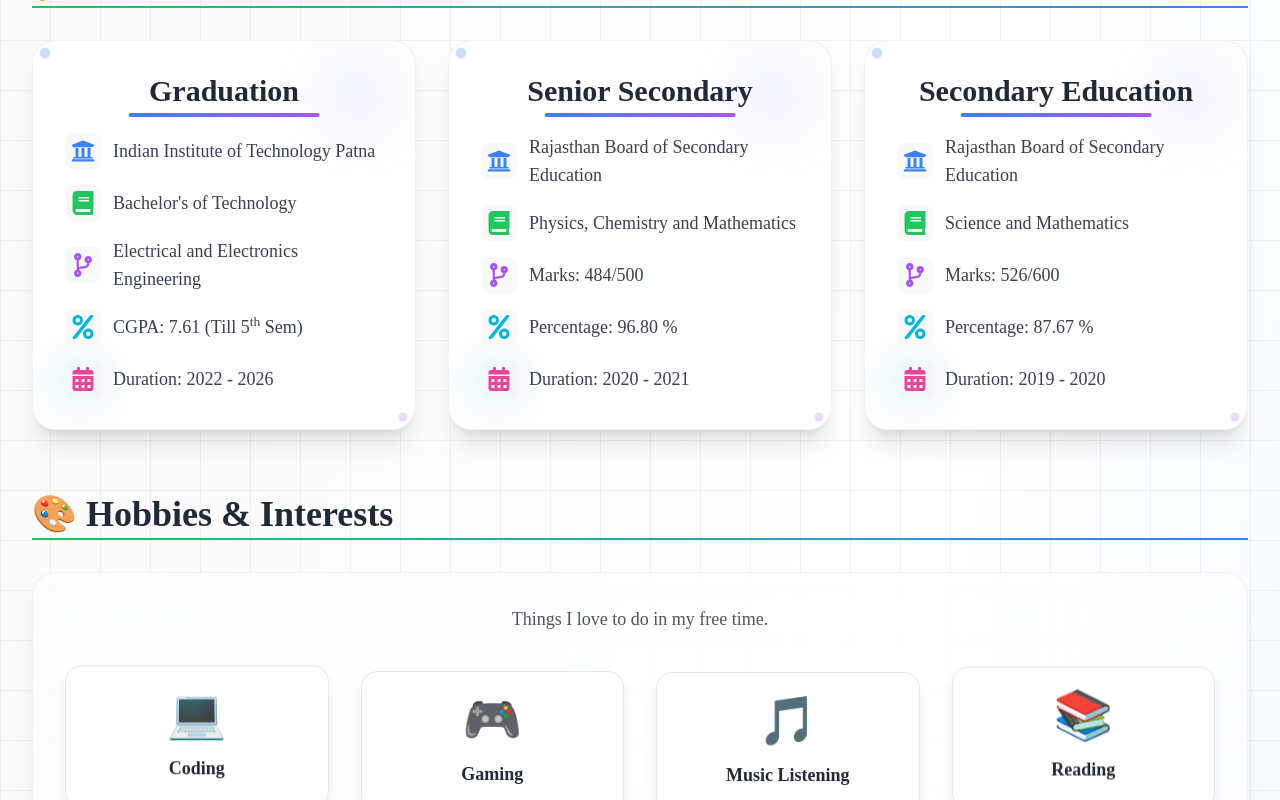
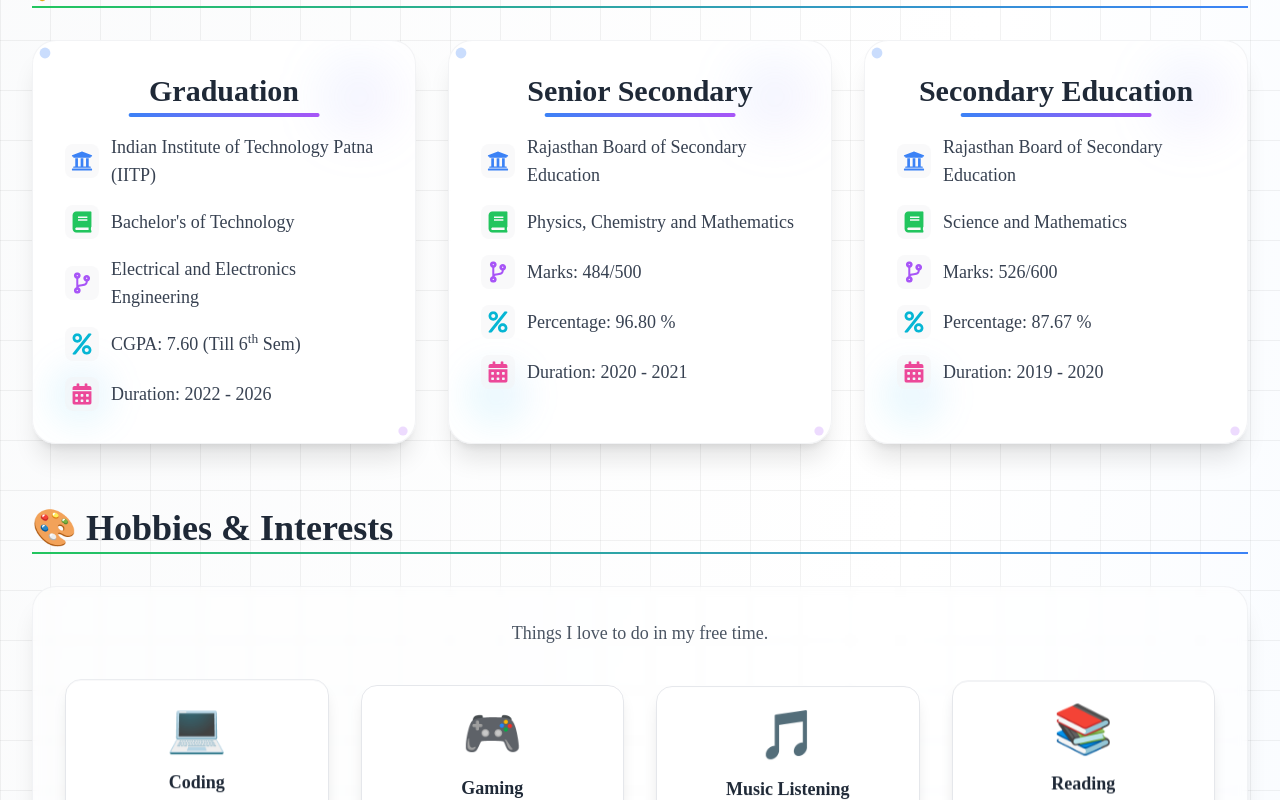
Before and after one commit to shivaiitp/Shiva-Singh-Portfolio, a React (Vite) app: page / in a window 1280 px wide. Shown: the part 1760-2560 px from the top of the page. Built offline with nearby package versions, Linux system fonts and the light colour scheme; no server answers; a web font is replaced by a local one.

Commit message:
Minor Bug fixed

```diff
--- a/src/Components/About/AboutSection.jsx
+++ b/src/Components/About/AboutSection.jsx
@@ -48,10 +48,10 @@
 const educationData = [
   {
     title: "Graduation",
-    College: "Indian Institute of Technology Patna",
+    College: "Indian Institute of Technology Patna (IITP)",
     Course: "Bachelor's of Technology",
     Branch: "Electrical and Electronics Engineering",
-    Marks: <span>CGPA: 7.61 (Till 5<sup>th</sup> Sem)</span>,
+    Marks: <span>CGPA: 7.60 (Till 6<sup>th</sup> Sem)</span>,
     Year: "Duration: 2022 - 2026",
   },
   {
--- a/src/Components/About/EducationCard.jsx
+++ b/src/Components/About/EducationCard.jsx
@@ -107,11 +107,11 @@
                                 }}
                             >
 
-                                <item.icon size={20} />
+                                <item.icon size={18} />
                             </motion.div>
                         </motion.div>
 
-                        <span className="text-gray-700 dark:text-gray-300 text-lg md:text-lg font-medium flex-1">
+                        <span className="text-gray-700 dark:text-gray-300 text-base md:text-lg font-medium flex-1">
                             {item.text}
                         </span>
                     </motion.li>
--- a/src/Components/Home/Home.jsx
+++ b/src/Components/Home/Home.jsx
@@ -71,7 +71,7 @@
     return (
         <motion.div
             id="Home"
-            className="text-gray-900 dark:text-white flex w-full min-h-screen flex-col lg:flex-row justify-center items-center lg:justify-between p-4 sm:p-6 md:p-10 lg:p-20 relative transition-all duration-500"
+            className="text-gray-900 dark:text-white flex w-full min-h-screen flex-col lg:flex-row justify-center items-center lg:justify-between mt-6 md:mt-0 p-4 sm:p-6 md:p-10 lg:p-20 relative transition-all duration-500"
             variants={containerVariants}
             initial="hidden"
             animate="visible"
--- a/src/Components/Navbar/Navbar.jsx
+++ b/src/Components/Navbar/Navbar.jsx
@@ -16,6 +16,7 @@
 import LogoCard from "./LogoCard";
 import { useTheme } from "../ThemeContext";
 
+
 const menuItems = [
     { name: "Home", icon: <RiHome2Line size={18} /> },
     { name: "About", icon: <RiUser3Line size={18} /> },
@@ -25,14 +26,17 @@
     { name: "Contact", icon: <RiMailLine size={18} /> },
 ];
 
+
 const Navbar = () => {
     const [menuOpen, setMenuOpen] = useState(false);
     const { darkMode, toggleDarkMode } = useTheme();
     const [activeSection, setActiveSection] = useState("Home");
     const [scrolled, setScrolled] = useState(false);
 
+
     // Calculate a dynamic offset based on screen size
     const scrollOffset = window.innerWidth < 768 ? -50 : -60;
+
 
     useEffect(() => {
         const handleScroll = () => {
@@ -41,6 +45,7 @@
         window.addEventListener("scroll", handleScroll);
         return () => window.removeEventListener("scroll", handleScroll);
     }, []);
+
 
     return (
         <>
@@ -56,9 +61,9 @@
                     transition={{ duration: 0.8, ease: "easeIn" }}
                 >
                     <div className="backdrop-blur-xl rounded-2xl border transition-all duration-500 px-6 py-3
-                                   bg-white/60 dark:bg-gray-900/70
-                                   border-gray-400/80 dark:border-white/10
-                                   text-gray-800 dark:text-white shadow-2xl shadow-gray-500/20 dark:shadow-black/20">
+                                    bg-white/60 dark:bg-gray-900/70
+                                    border-gray-400/80 dark:border-white/10
+                                    text-gray-800 dark:text-white shadow-2xl shadow-gray-500/20 dark:shadow-black/20">
                         <div className="flex justify-between items-center">
                             {/* Logo */}
                             <motion.div
@@ -68,6 +73,7 @@
                             >
                                 <LogoCard />
                             </motion.div>
+
 
                             {/* Desktop Menu - Compact Pills */}
                             <motion.div
@@ -107,6 +113,7 @@
                                 ))}
                             </motion.div>
 
+
                             {/* Right Controls */}
                             <div className="flex items-center gap-3">
                                 {/* Dark Mode Toggle */}
@@ -141,6 +148,7 @@
                                     </AnimatePresence>
                                 </motion.button>
 
+
                                 {/* Mobile Menu Button */}
                                 <motion.button
                                     onClick={() => setMenuOpen(!menuOpen)}
@@ -165,6 +173,7 @@
                 </motion.nav>
             </div>
 
+
             {/* Mobile Menu */}
             <AnimatePresence>
                 {menuOpen && (
@@ -178,13 +187,14 @@
                             onClick={() => setMenuOpen(false)}
                         />
 
+
                         {/* Mobile Menu */}
                         <motion.div
                             initial={{ opacity: 0, scale: 0.9, y: -20 }}
                             animate={{ opacity: 1, scale: 1, y: 0 }}
                             exit={{ opacity: 0, scale: 0.9, y: -20 }}
                             transition={{ type: "spring", damping: 20, stiffness: 300 }}
-                            className="fixed top-20 left-1/2 transform -translate-x-1/2 w-[90%] max-w-sm z-50 lg:hidden backdrop-blur-xl rounded-2xl border p-6 bg-white/95 dark:bg-black/90 border-gray-200/50 dark:border-gray-800/50 shadow-2xl shadow-gray-500/20 dark:shadow-black/20"
+                            className="fixed top-20 left-4 right-4 mx-auto w-auto max-w-sm z-50 lg:hidden backdrop-blur-xl rounded-2xl border p-6 bg-white/95 dark:bg-black/90 border-gray-200/50 dark:border-gray-800/50 shadow-2xl shadow-gray-500/20 dark:shadow-black/20"
                         >
                             <div className="space-y-2">
                                 {menuItems.map((item, index) => (
@@ -221,4 +231,5 @@
     );
 };
 
+
 export default Navbar;
--- a/src/Components/Projects/ProjectsSection.jsx
+++ b/src/Components/Projects/ProjectsSection.jsx
@@ -8,7 +8,7 @@
         title: "Bhav Book",
         description: "Bhav Book is a modern web app for tracking daily emotions with a clean, responsive UI. A user can enter their emotions and about their day, and the app generates a summary and provides insights over time using AI. It also suggests what to do next to overcome negative emotions.",
         image: "/Project/Bhav-Book.png", // Corrected Path
-        tech: ["React", "Node", "Express", "Tailwind CSS","HTML", "JavaScript", "Framer-Motion", "Firebase","MongoDB"],
+        tech: ["React", "Node", "Express", "Tailwind CSS","HTML", "JavaScript", "Framer-Motion", "Firebase","MongoDB", "Gemini AI"],
         sourceCode: "https://github.com/shivaiitp/Bhav-Book-App",
         link: "https://bhav-book.vercel.app/",
     },
```
